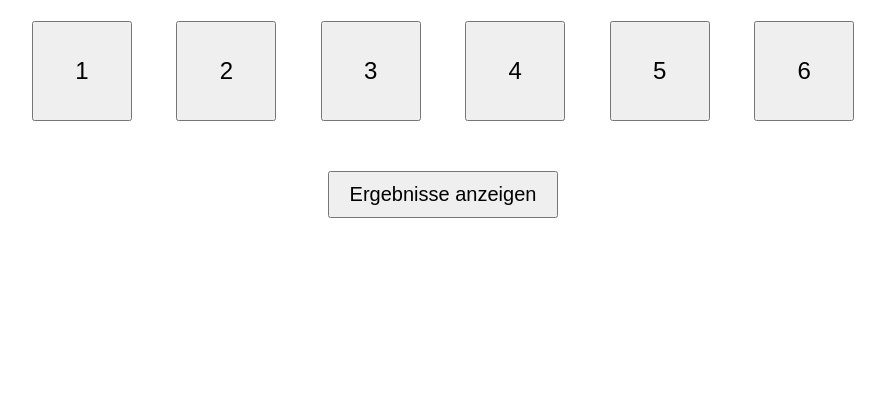
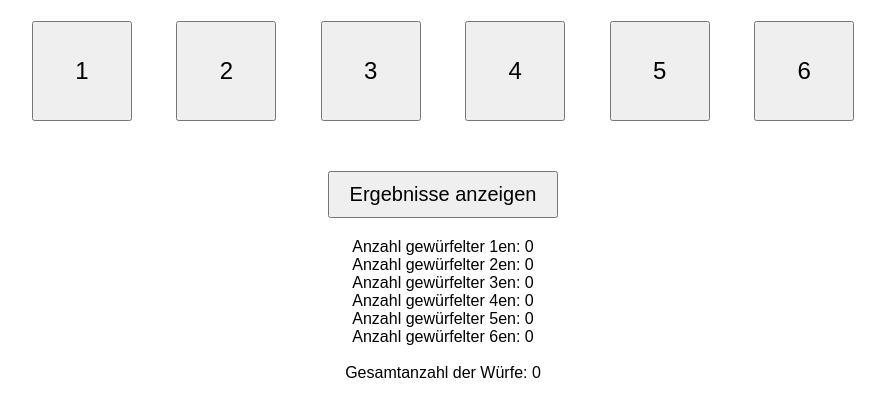
Before and after one commit to TinaRother/wuerfelspiel, a plain HTML site: page index.html in a window 1280 px wide. Both pictures are taken after a click on the button "Ergebnisse anzeigen". Shown: the part 166-582 px from the top of the page, without its empty margins (197-1082 px from the left). Drawn offline with Linux system fonts and the light colour scheme.

Commit message:
Update index.html

```diff
--- a/index.html
+++ b/index.html
@@ -80,12 +80,12 @@
         document.getElementById('endButton').addEventListener('click', function() {
             const resultDiv = document.getElementById('result');
             resultDiv.innerHTML = `Anzahl gewürfelter 1en: ${count1} <br>
-            `Anzahl gewürfelter 2en: ${count2} <br>
-            `Anzahl gewürfelter 3en: ${count3} <br>
-            `Anzahl gewürfelter 4en: ${count4} <br>
-            `Anzahl gewürfelter 5en: ${count5} <br>
-            `Anzahl gewürfelter 6en: ${count6} <br><br>
-            Gesamtanzahl der Würfe: ${totalClicks}`;
+                                   Anzahl gewürfelter 2en: ${count2} <br>
+                                   Anzahl gewürfelter 3en: ${count3} <br>
+                                   Anzahl gewürfelter 4en: ${count4} <br>
+                                   Anzahl gewürfelter 5en: ${count5} <br>
+                                   Anzahl gewürfelter 6en: ${count6} <br><br>
+                                   Gesamtanzahl der Würfe: ${totalClicks}`;
         });
     </script>
 
```
